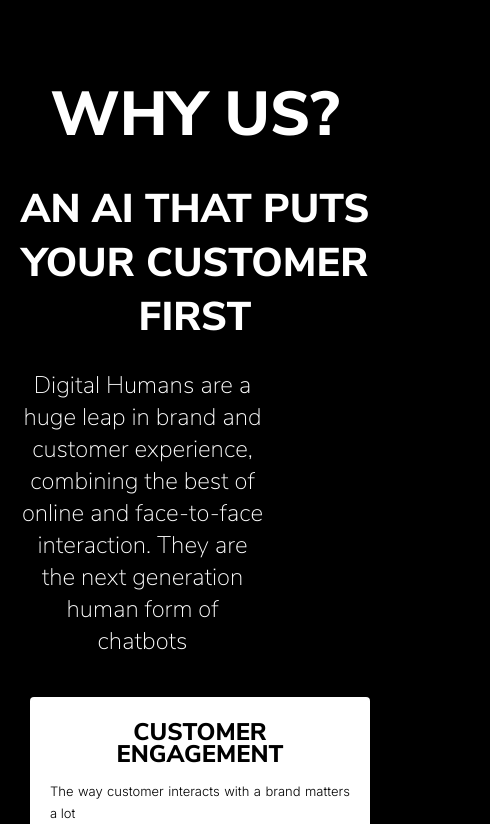
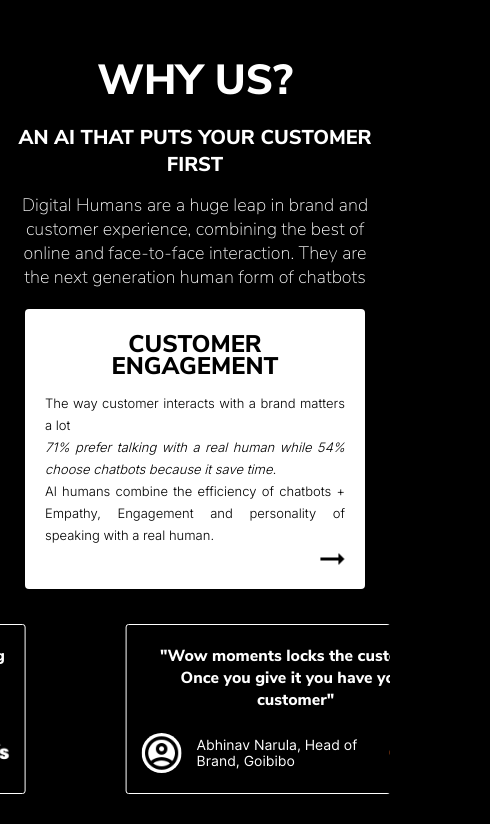
Before and after one commit to shreyanshmalvya/thrifty-ai, a React (Create React App) app: page / in a window 390 px wide. Shown: the part 3881-4705 px from the top of the page, 490 px wide, since content can reach past the window. Built offline with nearby package versions, Linux system fonts and the light colour scheme.

Commit message:
why us: responsive done

```diff
--- a/src/components/hero/hero.css
+++ b/src/components/hero/hero.css
@@ -202,7 +202,7 @@
   }
 }
 
-@media (max-width: 1600px) {
+@media (max-width: 1200px) {
   .heroWrapper {
     -webkit-box-orient: vertical;
     -webkit-box-direction: normal;
--- a/src/components/hero/hero.scss
+++ b/src/components/hero/hero.scss
@@ -152,7 +152,7 @@
   }
 }
 
-@media (max-width: 1600px) {
+@media (max-width: 1200px) {
   .heroWrapper{
     flex-direction: column;
     height: max-content;
--- a/src/components/mediaToggle/MediaToggle.jsx
+++ b/src/components/mediaToggle/MediaToggle.jsx
@@ -4,7 +4,7 @@ import nextButton from "../../assets/Icons/next.png"
 import prevButton from "../../assets/Icons/prev.svg"
 import explore from '../../assets/ai-samples/explore.jpg'
 import feelthevibe from '../../assets/ai-samples/feelthevibe.png'
-import justLikeUs from '../../assets/ai-samples/justLikeUS.png'
+import justLikeUs from '../../assets/ai-samples/justLikeUs.png'
 import lowangle from '../../assets/ai-samples/lowangle.png'
 import selfaware from '../../assets/ai-samples/selfaware.png'
 import enigmach from '../../assets/events/enigmach.jpeg'
--- a/src/components/whyUs/whyUs.css
+++ b/src/components/whyUs/whyUs.css
@@ -133,7 +133,7 @@
   font-style: normal;
   font-weight: 300;
   font-size: 24px;
-  width: 70% !important;
+  width: 70%;
 }
 
 .whyUsWrapper .whyUsTop .whyUsTopRight {
@@ -298,6 +298,7 @@
   overflow: hidden;
   position: relative;
   border-radius: 3px;
+  display: none !important;
 }
 
 .slider .slide-track {
@@ -309,13 +310,7 @@
 }
 
 .slider .slide {
-  width: 340px;
-  height: 172px;
   margin-right: 100px;
-}
-
-.slider {
-  display: none !important;
 }
 
 @media (max-width: 1800px) {
@@ -336,14 +331,28 @@
     -webkit-box-align: normal !important;
         -ms-flex-align: normal !important;
             align-items: normal !important;
+    margin: 0px 0px 150px 0px !important;
+  }
+  .whyUsTop .whyUsTopLeft {
+    -webkit-box-align: center;
+        -ms-flex-align: center;
+            align-items: center;
   }
   .whyUsTop .whyUsTopLeft p {
     text-align: center;
     width: 100% !important;
   }
+  .whyUsTop .whyUsTopRight {
+    -webkit-box-pack: center !important;
+        -ms-flex-pack: center !important;
+            justify-content: center !important;
+  }
+  .whyUsThriftyLogo {
+    display: none !important;
+  }
   .card {
     min-width: 340px;
-    max-width: 400px;
+    max-width: 500px;
     font-size: 13px !important;
   }
   .whyUsBottomLeft {
@@ -362,6 +371,11 @@
     -webkit-box-pack: center;
         -ms-flex-pack: center;
             justify-content: center;
+    padding-bottom: 0 !important;
+    background-color: black !important;
+  }
+  .whyUsDesign {
+    display: none !important;
   }
   .carouselDesktop {
     display: none !important;
@@ -369,29 +383,48 @@
   .whyUsBottomLeft {
     display: none !important;
   }
-  .whyUsBottomRight {
-    margin-right: 0 !important;
-  }
   .slider {
     display: block !important;
   }
-  .whyUsBottom {
-    background-color: black !important;
+  .whyUsTop {
+    margin-left: 0 !important;
+    margin-right: 0 !important;
   }
-  .whyUsDesign {
-    display: none !important;
+  .whyUsTop .whyUsTopLeft p {
+    width: 100% !important;
   }
 }
 
 @media (max-width: 992px) {
+  .whyUsTopLeft {
+    margin-bottom: 20px !important;
+  }
+  .whyUsTopLeft :nth-child(1) {
+    font-size: 42px !important;
+    margin-bottom: 15px !important;
+  }
+  .whyUsTopLeft :nth-child(2) {
+    font-size: 20px !important;
+    margin-bottom: 15px !important;
+  }
+  .whyUsTopLeft :nth-child(3) {
+    font-size: 18px !important;
+  }
+  .whyUsBottom {
+    padding: 0 !important;
+  }
   .whyUsWrapper {
-    margin: 0 !important;
+    margin-bottom: 0px !important;
   }
-  .whyUsTop {
-    margin: 40px 20px;
+}
+
+@media (max-width: 768px) {
+  .whyUsBottomWrapper {
+    width: calc(100vw + 90px);
   }
-  .whyUsTop {
-    margin: 20px !important;
+  .whyUsWrapper {
+    margin-left: 10px !important;
+    margin-right: 10px !important;
   }
 }
 /*# sourceMappingURL=whyUs.css.map */
--- a/src/components/whyUs/whyUs.scss
+++ b/src/components/whyUs/whyUs.scss
@@ -83,7 +83,7 @@ $animationSpeed: 40s;
                 font-style: normal;
                 font-weight: 300;
                 font-size: 24px;
-                width: 70% !important;
+                width: 70%;
             }
         }
         .whyUsTopRight{
@@ -211,6 +211,7 @@ $animationSpeed: 40s;
 	overflow:hidden;
 	position: relative;
     border-radius: 3px;
+    display: none !important;
 
 	.slide-track {
 		animation: scroll $animationSpeed linear infinite;
@@ -219,14 +220,8 @@ $animationSpeed: 40s;
 	}
 
 	.slide {
-		// height: 250px;
-		width: 340px;
-        height: 172px;
         margin-right: 100px;
 	}
-}
-.slider{
-    display: none !important;
 }
 
 @media(max-width: 1800px){
@@ -244,16 +239,24 @@ $animationSpeed: 40s;
     .whyUsTop{
         flex-direction: column;
         align-items: normal !important;
+        margin: 0px 0px 150px 0px !important;
         .whyUsTopLeft{
+            align-items: center;
             p{
                 text-align: center;
                 width: 100% !important;
             }
         }
+        .whyUsTopRight{
+            justify-content: center !important;
+        }
+    }
+    .whyUsThriftyLogo{
+        display: none !important;
     }
     .card{
         min-width: 340px;
-        max-width: 400px;
+        max-width: 500px;
         font-size: 13px !important;
     }
     .whyUsBottomLeft{
@@ -270,6 +273,12 @@ $animationSpeed: 40s;
 @media(max-width: 1200px){
     .whyUsBottom{
         justify-content: center;
+        padding-bottom: 0 !important;
+        background-color: black !important;
+
+    }
+    .whyUsDesign{
+        display: none !important;
     }
     .carouselDesktop{
         display: none !important;
@@ -277,28 +286,50 @@ $animationSpeed: 40s;
     .whyUsBottomLeft{
         display: none !important;
     }
-    .whyUsBottomRight{
-        margin-right: 0 !important;
-    }
+
     .slider{
         display: block !important;
     }
-    .whyUsBottom{
-        background-color: black !important;
-    }
-    .whyUsDesign{
-        display: none !important;
+
+    .whyUsTop{
+        margin-left: 0 !important;
+        margin-right: 0 !important;
+        .whyUsTopLeft{
+            p{
+                width: 100% !important;
+            }
+        }
     }
 }
 
 @media(max-width: 992px){
+    .whyUsTopLeft{
+        margin-bottom: 20px !important;
+        :nth-child(1){
+            font-size: 42px !important;
+            margin-bottom: 15px !important;
+        }
+        :nth-child(2){
+            font-size: 20px !important;
+            margin-bottom: 15px !important;
+        }
+        :nth-child(3){
+            font-size: 18px !important;
+        }
+    }
+    .whyUsBottom{
+        padding: 0 !important;
+    }
     .whyUsWrapper{
-        margin: 0 !important;
-    }
-    .whyUsTop{
-        margin: 40px 20px;
-    }
-    .whyUsTop{
-        margin: 20px !important;
+        margin-bottom: 0px !important;
     }
 }
+@media(max-width: 768px){
+    .whyUsBottomWrapper{
+        width: calc(100vw + 90px);
+    }
+    .whyUsWrapper{
+        margin-left: 10px !important;
+        margin-right: 10px !important;
+    }
+}
```
Also changed, not shown: 1 other file (tests, documents, lock files or other folders).
